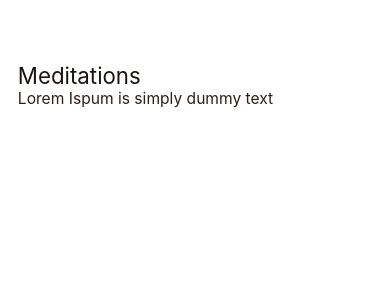
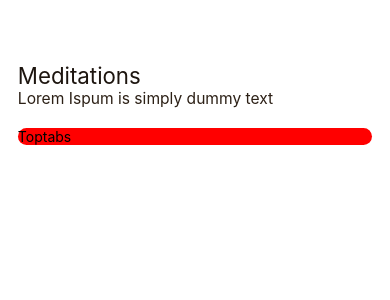
Before and after one commit to Mansoorali121/Master-Designing, a React Native app: screen / in a window 390 px wide. Shown: the top 300 px of the page. Built offline with nearby package versions, Linux system fonts and the light colour scheme.

Commit message:
Tabs screen

```diff
--- a/src/Screens/HomeScreen.js
+++ b/src/Screens/HomeScreen.js
@@ -1,12 +1,14 @@
 import { StyleSheet, Text, View } from 'react-native'
 import React from 'react'
 import { s, vs } from 'react-native-size-matters';
+import Toptabs from "../components/Toptabs"
 
 const HomeScreen = () => {
   return (
     <View  style={styles.container}>
       <Text style={styles.headertext}>Meditations</Text>
       <Text style={styles.dummytext}>Lorem Ispum is simply dummy text</Text>
+      <Toptabs/>
     </View>
   )
 }
--- /dev/null
+++ b/src/components/Toptabs.js
@@ -0,0 +1,25 @@
+import { StyleSheet, Text, View } from 'react-native'
+import React from 'react'
+import { s } from 'react-native-size-matters';
+
+const Toptabs = () => {
+    //  Tabs Array
+    const Tabsarray = ["Live","Recorded"]
+    // Tabs Active Color
+    const Active_Bg = "#75563B"
+    //  Active Text
+    const Active_Text = "#FFFFF"
+    //  InActive Text
+    const InActive_Text = "#2C2016"
+  return (
+    <View style={styles.container}>
+      <Text>Toptabs</Text>
+    </View>
+  )
+}
+
+export default Toptabs;
+
+const styles = StyleSheet.create({
+    container:{backgroundColor:"red",borderRadius:s(12)},
+})
```
